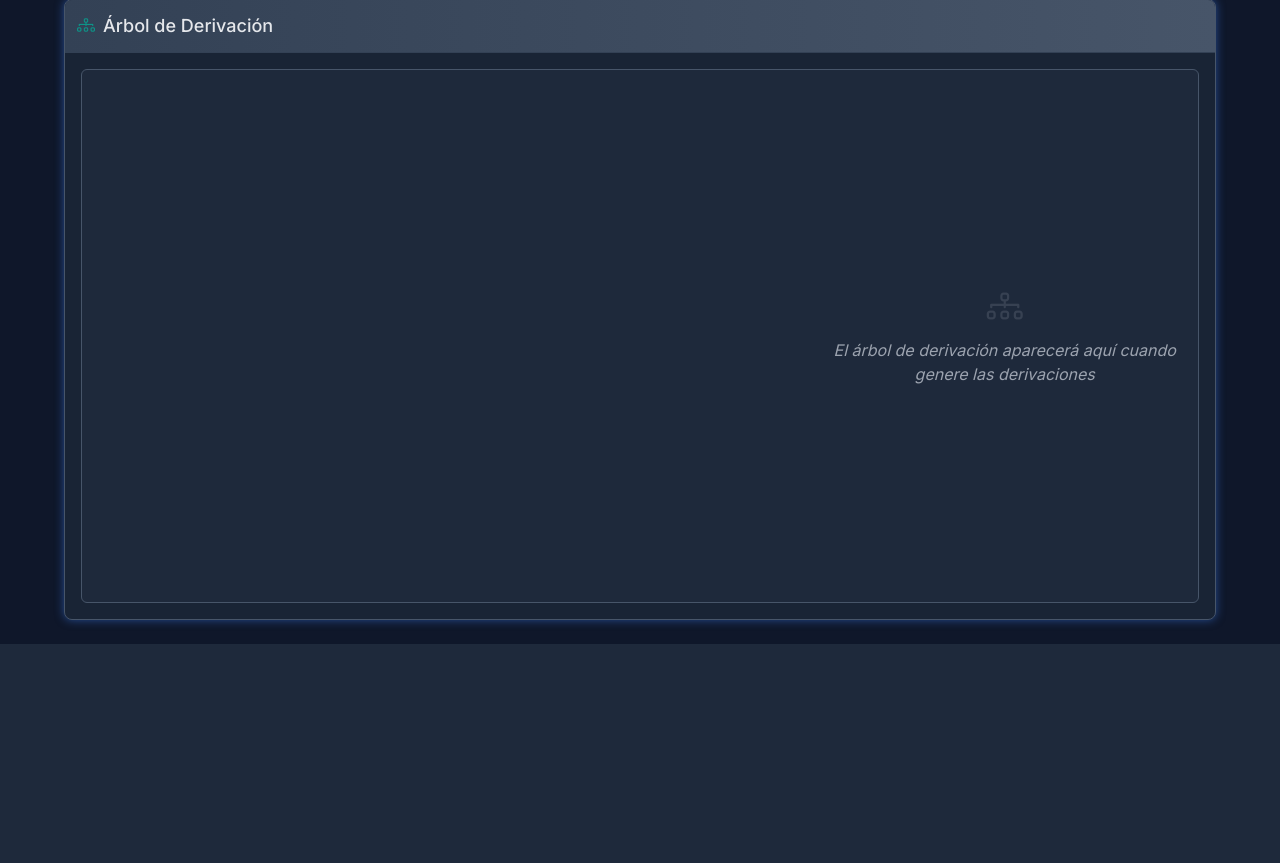
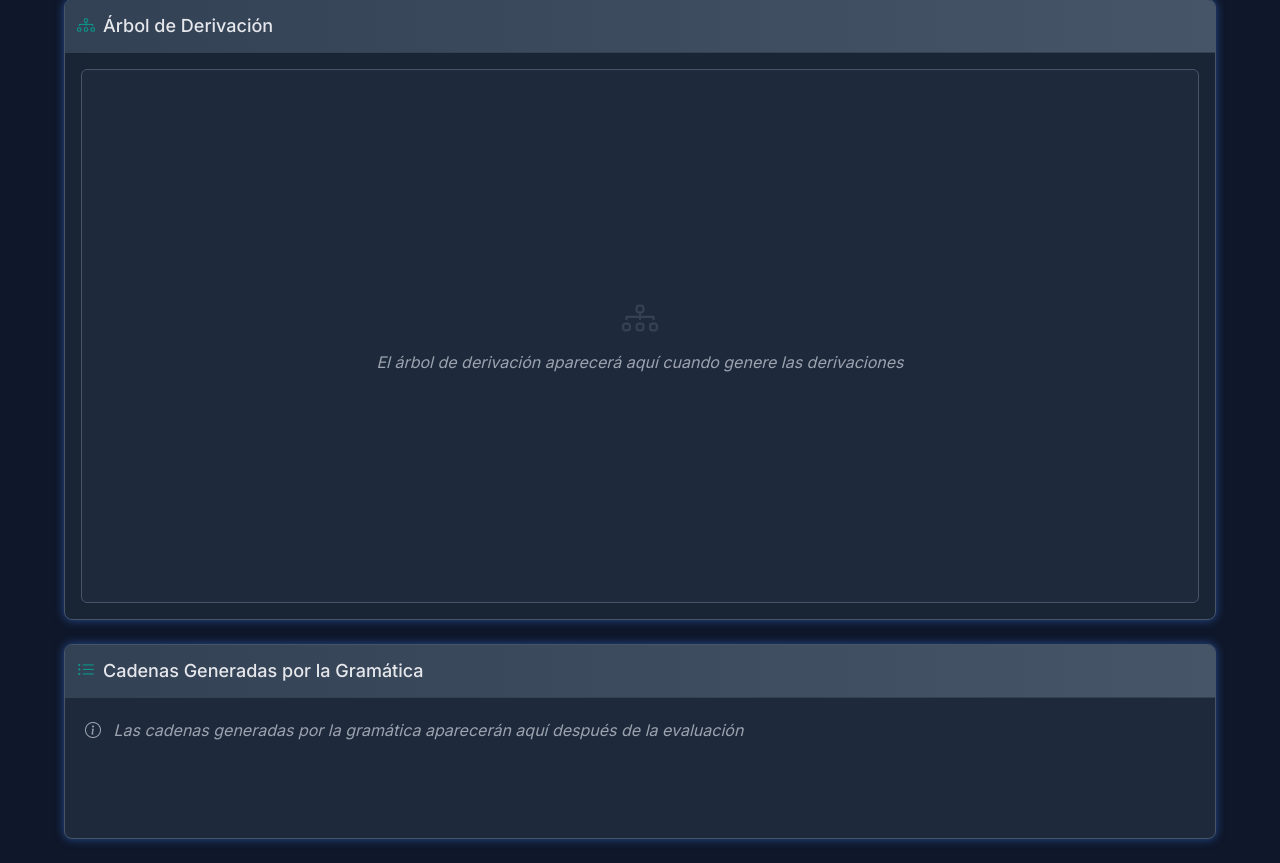
Before and after one commit to WilliamC111/Gram-ticas, a Flask app: page / in a window 1280 px wide. Shown: the part 1150-2013 px from the top of the page. Before the commit the page ends 1794 px from the top, so only its background shows below. Run offline with Flask 3, Linux system fonts and the light colour scheme; some libraries are stand-ins or nearby versions.

Commit message:
Add Function to generate strings posible respect to the grammar

```diff
--- a/backend/app/routes/main_routes.py
+++ b/backend/app/routes/main_routes.py
@@ -1,5 +1,5 @@
 from flask import Blueprint, render_template, request, jsonify
-from app.services.grammar_evaluator import evaluate_grammar
+from app.services.grammar_evaluator import evaluate_grammar, generate_strings
 
 main_bp = Blueprint("main", __name__)
 
@@ -18,3 +18,14 @@ def evaluate():
         data["grammar"], data["start_symbol"], data["input_string"]
     )
     return jsonify(result)
+
+
+@main_bp.route("/generate_strings", methods=["POST"])
+def generate_strings_endpoint():
+    data = request.json
+    if data is None:
+        return jsonify({"error": "Invalid input"}), 400
+    result = generate_strings(
+        data["grammar"], data["start_symbol"]
+    )
+    return jsonify(result)
--- a/frontend/static/api.js
+++ b/frontend/static/api.js
@@ -1,3 +1,4 @@
+// api.js
 const API = {
   evaluateGrammar: function () {
     Grammar.generateGrammar();
@@ -8,7 +9,6 @@ const API = {
     const startSymbol = document.getElementById('start_symbol').value.trim();
     const inputString = document.getElementById('input_string').value.trim();
 
-    // Validar que se haya ingresado una cadena
     if (!inputString) {
       document.getElementById('result').innerHTML = `
         <div class="text-danger font-medium flex items-center gap-2">
@@ -17,7 +17,8 @@ const API = {
       `;
       document.getElementById('grammarType').innerHTML = '';
       document.getElementById('derivationTree').innerHTML = '<svg></svg>';
-      return; // Salir de la función si no hay cadena
+      document.getElementById('generatedStrings').innerHTML = '';
+      return;
     }
 
     fetch('/evaluate', {
@@ -34,6 +35,8 @@ const API = {
       .then((response) => response.json())
       .then((data) => {
         UI.displayResult(data);
+        // Llamar a la función para generar cadenas automáticamente después de evaluar
+        API.generateStrings();
       })
       .catch((error) => {
         console.error('Error:', error);
@@ -42,4 +45,34 @@ const API = {
         ).innerHTML = `<div class="alert alert-danger">Error al comunicarse con el servidor: ${error.message}</div>`;
       });
   },
+
+  generateStrings: function () {
+    const grammar = document
+      .getElementById('generatedGrammar')
+      .textContent.trim();
+    const startSymbol = document.getElementById('start_symbol').value.trim();
+
+    fetch('/generate_strings', {
+      method: 'POST',
+      headers: {
+        'Content-Type': 'application/json',
+      },
+      body: JSON.stringify({
+        grammar: grammar,
+        start_symbol: startSymbol,
+      }),
+    })
+      .then((response) => response.json())
+      .then((data) => {
+        UI.displayGeneratedStrings(data);
+      })
+      .catch((error) => {
+        console.error('Error:', error);
+        document.getElementById('generatedStrings').innerHTML = `
+          <div class="text-danger font-medium flex items-center gap-2">
+            <i class="bi bi-exclamation-triangle-fill"></i> Error al generar cadenas
+          </div>
+        `;
+      });
+  },
 };
--- a/frontend/static/main.js
+++ b/frontend/static/main.js
@@ -16,4 +16,5 @@ document.addEventListener('DOMContentLoaded', function () {
   document
     .getElementById('productionFileInput')
     .addEventListener('change', FileOperations.handleFileUpload);
+
 });
--- a/frontend/static/ui.js
+++ b/frontend/static/ui.js
@@ -227,4 +227,45 @@ const UI = {
       UI.addProductionRow();
     }
   },
+
+  displayGeneratedStrings: function (data) {
+    const container = document.getElementById('generatedStrings');
+
+    if (data.error) {
+      container.innerHTML = `
+        <div class="text-warning font-medium flex items-center gap-2">
+          <i class="bi bi-exclamation-triangle-fill"></i> ${data.error}
+        </div>
+      `;
+      return;
+    }
+
+    if (data.result.length === 0) {
+      container.innerHTML = `
+        <div class="text-gray-400 italic">
+          No se generaron cadenas o la gramática no produce cadenas terminales.
+        </div>
+      `;
+      return;
+    }
+
+    let html = `
+      <div class="mb-2 text-gray-300">
+        <span class="font-medium">Cadenas generadas:</span>
+        <span class="text-sm text-gray-400">(Mostrando ${Math.min(data.result.length, 20)} de ${data.result.length})</span>
+      </div>
+      <div class="grid grid-cols-2 md:grid-cols-4 gap-2">
+    `;
+
+    data.result.slice(0, 20).forEach(str => {
+      html += `
+        <div class="bg-dark-700/50 border border-dark-600 rounded px-2 py-1 text-center text-sm font-mono">
+          ${str || 'λ'}
+        </div>
+      `;
+    });
+
+    html += `</div>`;
+    container.innerHTML = html;
+  },
 };
--- a/frontend/templates/index.html
+++ b/frontend/templates/index.html
@@ -383,27 +383,34 @@
       </div>
 
 <!-- Árbol de derivación -->
-      <div
-        class="bg-dark-800 rounded-lg shadow-glow overflow-hidden border border-dark-600 transition-all hover:shadow-glow-primary duration-300 mt-2"
-      >
-        <div
-          class="p-3 border-b border-dark-700 bg-gradient-to-r from-dark-700 to-dark-600"
-        >
+<div class="bg-dark-800 rounded-lg shadow-glow overflow-hidden border border-dark-600 transition-all hover:shadow-glow-primary duration-300 mt-2">
+  <div class="p-3 border-b border-dark-700 bg-gradient-to-r from-dark-700 to-dark-600">
     <h5 class="text-lg font-medium text-gray-200 flex items-center gap-2">
       <i class="bi bi-diagram-3 text-cyber-teal"></i> Árbol de Derivación
     </h5>
   </div>
   <div class="p-4 bg-dark-900/30">
-          <div
-            id="derivationTree"
-            class="text-center bg-dark-800 rounded-md border border-dark-600 p-4 min-h-[500px] flex items-center justify-center"
-            aria-label="Visualización del árbol de derivación"
-          >
+    <div id="derivationTree" class="relative text-center bg-dark-800 rounded-md border border-dark-600 p-4 min-h-[500px]" aria-label="Visualización del árbol de derivación">
       <svg width="100%" height="500" class="tree-svg"></svg>
-            <div class="tree-placeholder text-gray-400 italic">
-              <i class="bi bi-diagram-3 text-4xl block mb-3 opacity-20"></i>
-              El árbol de derivación aparecerá aquí cuando genere las
-              derivaciones
+      <div class="tree-placeholder absolute inset-0 flex flex-col items-center justify-center text-gray-400 italic">
+        <i class="bi bi-diagram-3 text-4xl mb-3 opacity-20"></i>
+        <p>El árbol de derivación aparecerá aquí cuando genere las derivaciones</p>
+      </div>
+    </div>
+  </div>
+</div>
+
+<!-- Nueva sección: Cadenas generadas -->
+<div class="bg-dark-800 rounded-lg shadow-glow overflow-hidden border border-dark-600 transition-all hover:shadow-glow-primary duration-300 mt-2">
+  <div class="p-3 border-b border-dark-700 bg-gradient-to-r from-dark-700 to-dark-600">
+    <h5 class="text-lg font-medium text-gray-200 flex items-center gap-2">
+      <i class="bi bi-list-ul text-cyber-teal"></i> Cadenas Generadas por la Gramática
+    </h5>
+  </div>
+  <div class="p-5">
+    <div id="generatedStrings" class="min-h-[100px]">
+      <div class="text-gray-400 italic">
+        <i class="bi bi-info-circle mr-2"></i> Las cadenas generadas por la gramática aparecerán aquí después de la evaluación
       </div>
     </div>
   </div>
```
Also changed, not shown: backend/app/services/grammar_evaluator.py (+53 -52 lines). Lines whose indentation alone changed are shown as unchanged.
